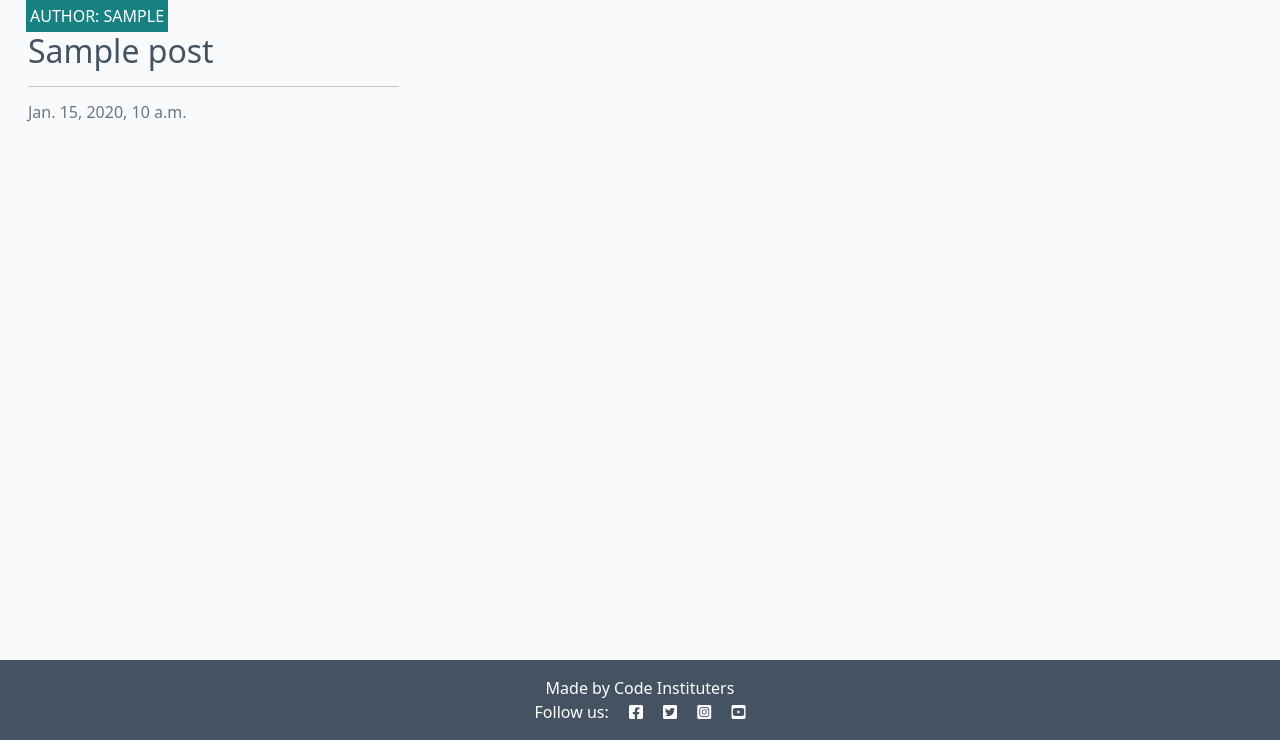
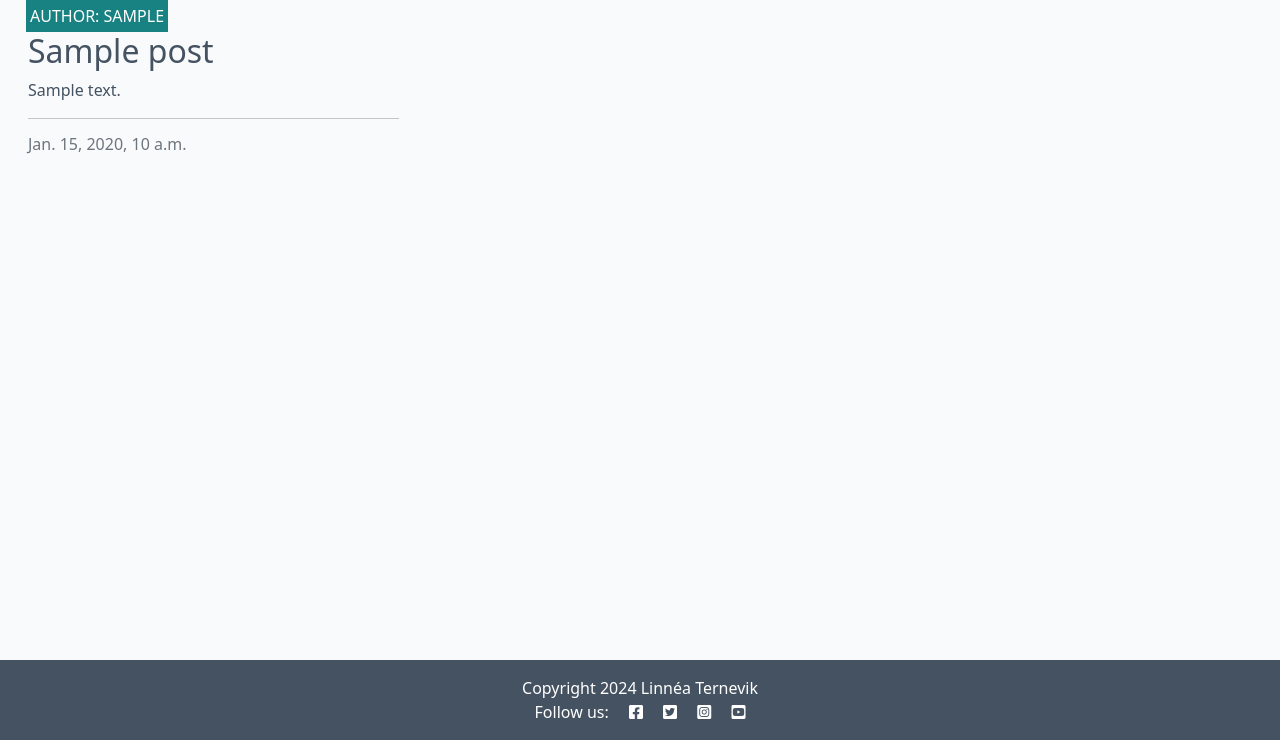
Before and after one commit to Linnea87/django-blog, a Django app: page / in a window 1280 px wide. Shown: the part 60-800 px from the top of the page. Run offline with Django 4.2, Linux system fonts and the light colour scheme; tables that the repository leaves empty hold one stand-in row (values such as "Sample post").

Commit message:
add links in base.html and index.html

```diff
--- a/blog/templates/blog/index.html
+++ b/blog/templates/blog/index.html
@@ -20,6 +20,7 @@
                             </div>
                             <a href="#" class="post-link">
                                 <h2 class="card-title">{{ post.title }}</h2>
+                                <p class="card-text">{{ post.excerpt }}</p>
                             </a>
 
                             <hr />
@@ -40,6 +41,9 @@
     {% if is_paginated %}
     <nav aria-label="Page navigation">
         <ul class="pagination justify-content-center">
+            {% if page_obj.has_previous %}
+            <li><a href="?page={{ page_obj.previous_page_number }}" class="page-link">&laquo; PREV</a></li>
+            {% endif %}
             {% if page_obj.has_next %}
             <li><a href="?page={{ page_obj.next_page_number }}" class="page-link"> NEXT &raquo;</a></li>
             {% endif %}
@@ -50,3 +54,6 @@
 
 <!-- index.html content ends here -->
 {% endblock %}
+{% block copyright %}
+    Copyright 2024 Linnéa Ternevik
+{% endblock %}
--- a/templates/base.html
+++ b/templates/base.html
@@ -40,7 +40,7 @@
                 <ul class="navbar-nav me-auto mb-2 mb-lg-0">
                     <li class="nav-item">
                         <a class="nav-link {% if request.path == home_url %}active{% endif %}" aria-current="page"
-                            href="#">Home</a>
+                            href="{% url 'home' %}">Home</a>
                     </li>
 
                 </ul>
@@ -61,7 +61,11 @@
 
     <!-- Footer -->
     <footer class="footer mt-auto py-3 dark-bg">
-        <p class="m-0 text-center text-white">Made by Code Instituters</p>
+        <p class="m-0 text-center text-white">
+            {% block copyright %}
+                Made by Code Instituters
+            {% endblock copyright %}
+        </p>
         <p class="m-0 text-center text-white">Follow us: <i class="fab fa-facebook-square ms-3"></i>
             <i class="fab fa-twitter-square ms-3"></i>
             <i class="fab fa-instagram-square ms-3"></i>
```
